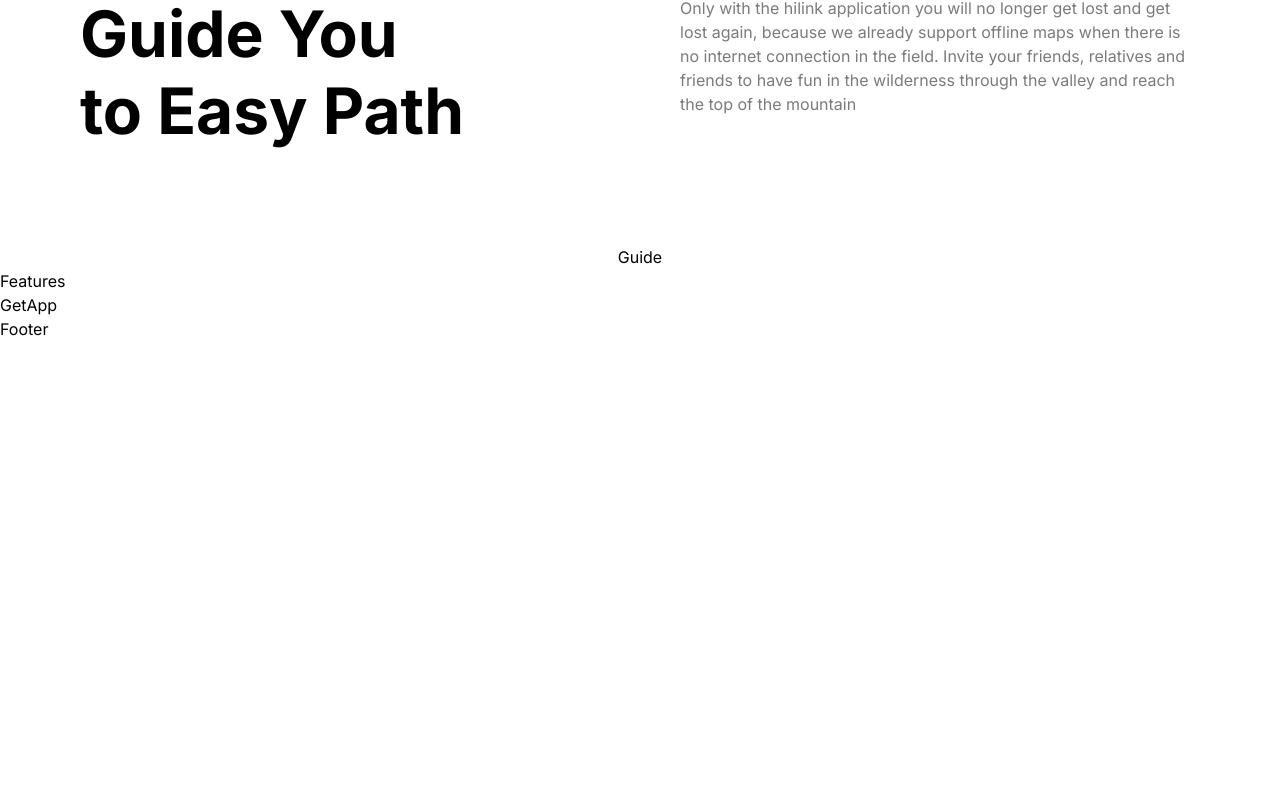
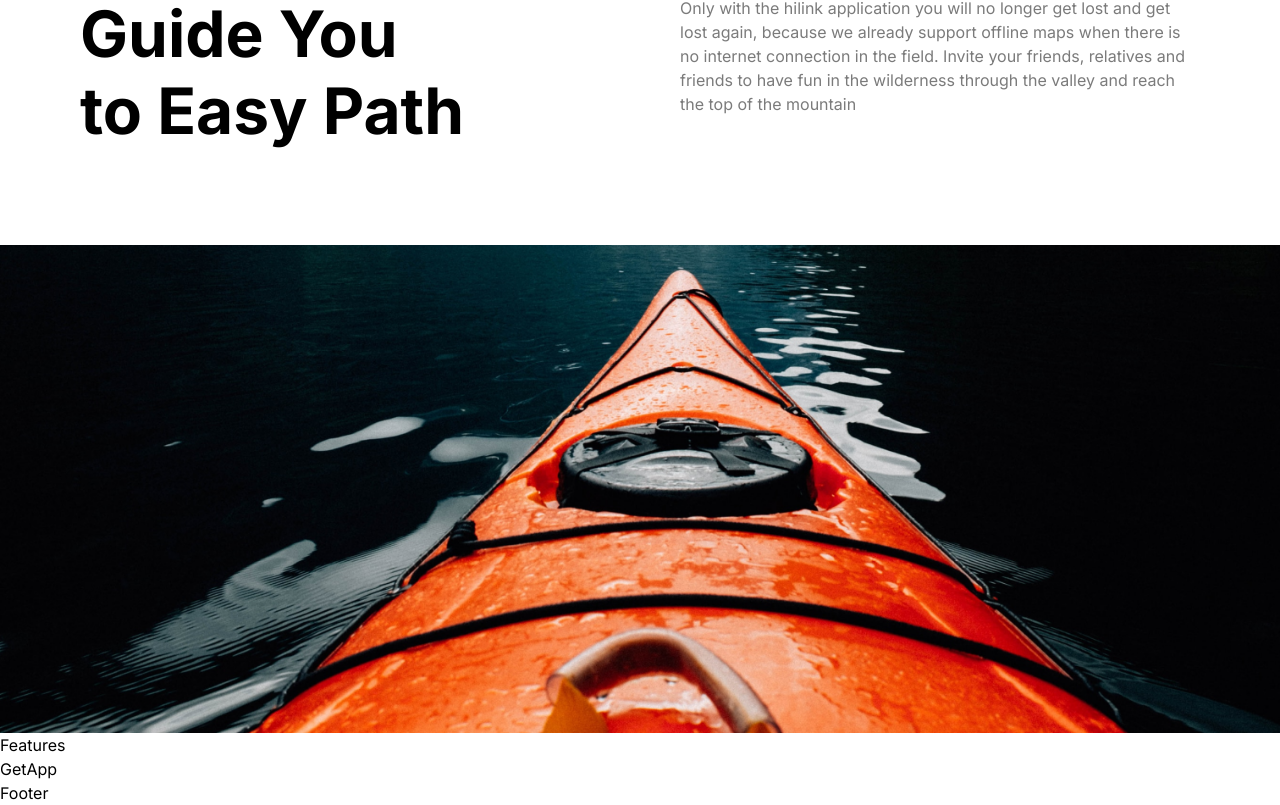
Before and after one commit to Ikechukwu-attah/camp-travler, a Next.js app: page / in a window 1280 px wide. Shown: the part 1933-2738 px from the top of the page. Before the commit the page ends 2274 px from the top, so only its background shows below. Built offline with nearby package versions, Linux system fonts and the light colour scheme.

Commit message:
added image to the guide component

```diff
--- a/components/Guide.tsx
+++ b/components/Guide.tsx
@@ -22,7 +22,16 @@ const Guide = () => {
           </p>
         </div>
       </div>
-      Guide
+
+      <div className="flexCenter max-container relative w-full ">
+        <Image
+          src="/boat.png"
+          alt="boat"
+          width={1440}
+          height={580}
+          className="w-full object-cover object-center 2xl:rounded-5xl"
+        />
+      </div>
     </section>
   );
 };
```
